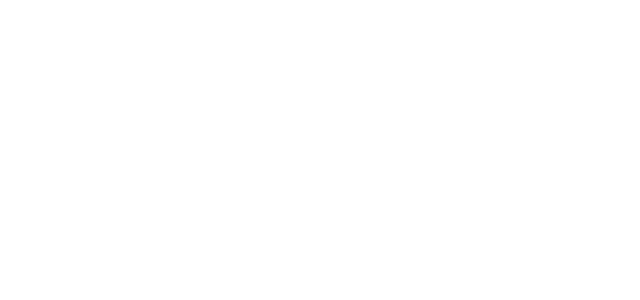
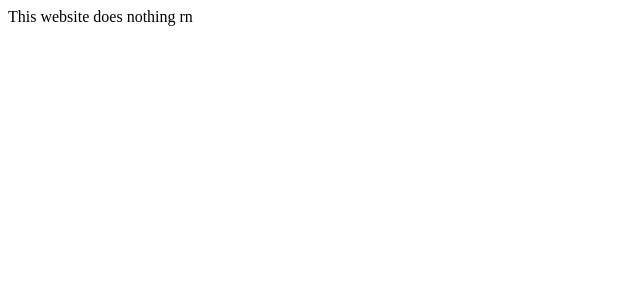
Before and after one commit to kidflash2jahaan/Math-Scrapbook, a React (Vite) app: page / in a window 1280 px wide. Shown: the top 300 px of the page, without its empty margins (0-640 px from the left). Built offline with nearby package versions, Linux system fonts and the light colour scheme.

Commit message:
Initial Commit

```diff
--- a/src/App.jsx
+++ b/src/App.jsx
@@ -1,5 +1,7 @@
-function App() {<div className="App">
-    This website does nothing rn
-</div>}
+function App() {
+    return <div className="App">
+        This website does nothing rn
+    </div>
+}
 
 export default App
```
